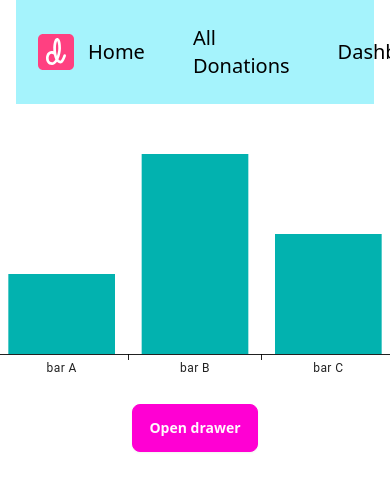
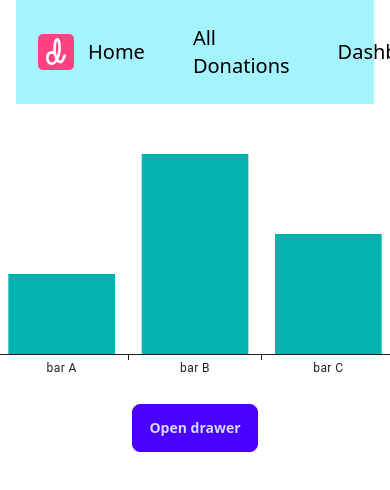
Before and after one commit to sobujhasan1000/L2-assingment-six, a React (Vite) app: page /dashboard in a window 390 px wide. Shown: the top 490 px of the page. Built offline with nearby package versions, Linux system fonts and the light colour scheme.

Commit message:
dowar button colour change

```diff
--- a/src/pages/dashboard/CreateDonation.tsx
+++ b/src/pages/dashboard/CreateDonation.tsx
@@ -60,7 +60,7 @@ const CreateDonation = () => {
     <div className="text-xl">
       <form
         onSubmit={handleSubmit}
-        className="bg-slate-400 p-6 rounded-md h-auto grid gap-4 w-{700}"
+        className="bg-slate-400 p-6 rounded-md h-auto grid gap-4"
       >
         <label className="input input-bordered flex items-center gap-4 m-2 bg-cyan-200">
           Image
--- a/src/pages/dashboard/Dashboard.tsx
+++ b/src/pages/dashboard/Dashboard.tsx
@@ -10,7 +10,7 @@ const Dashboard = () => {
           <Outlet />
           <label
             htmlFor="my-drawer-2"
-            className="btn btn-secondary drawer-button lg:hidden"
+            className="btn btn-primary drawer-button lg:hidden"
           >
             Open drawer
           </label>
--- a/src/pages/dashboard/DonationsTabile.tsx
+++ b/src/pages/dashboard/DonationsTabile.tsx
@@ -17,7 +17,7 @@ const DonationsTabile = () => {
 
   return (
     <div>
-      <div className="flex justify-end mb-4">
+      <div className="flex justify-end my-4">
         <Link to="/dashboard/create-donation">
           <button className="btn bg-cyan-300">Add Donation post</button>
         </Link>
```
